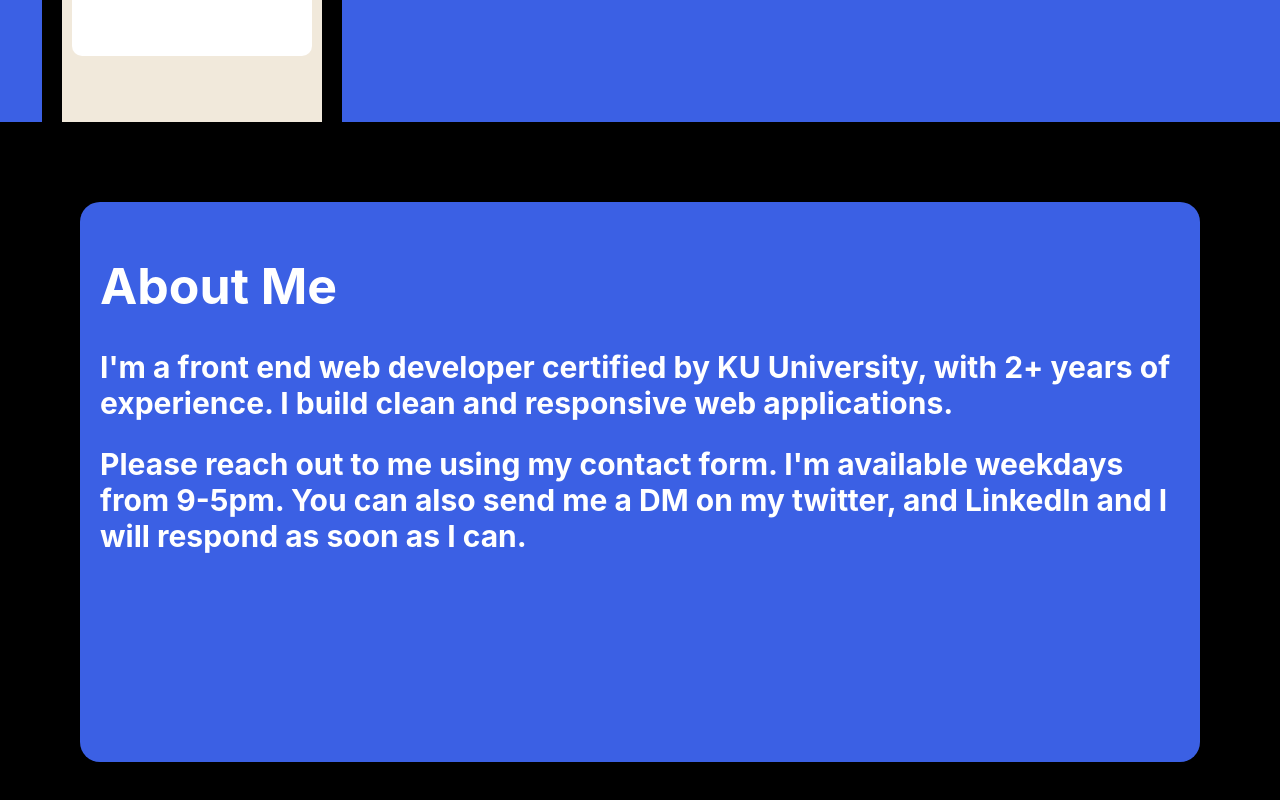
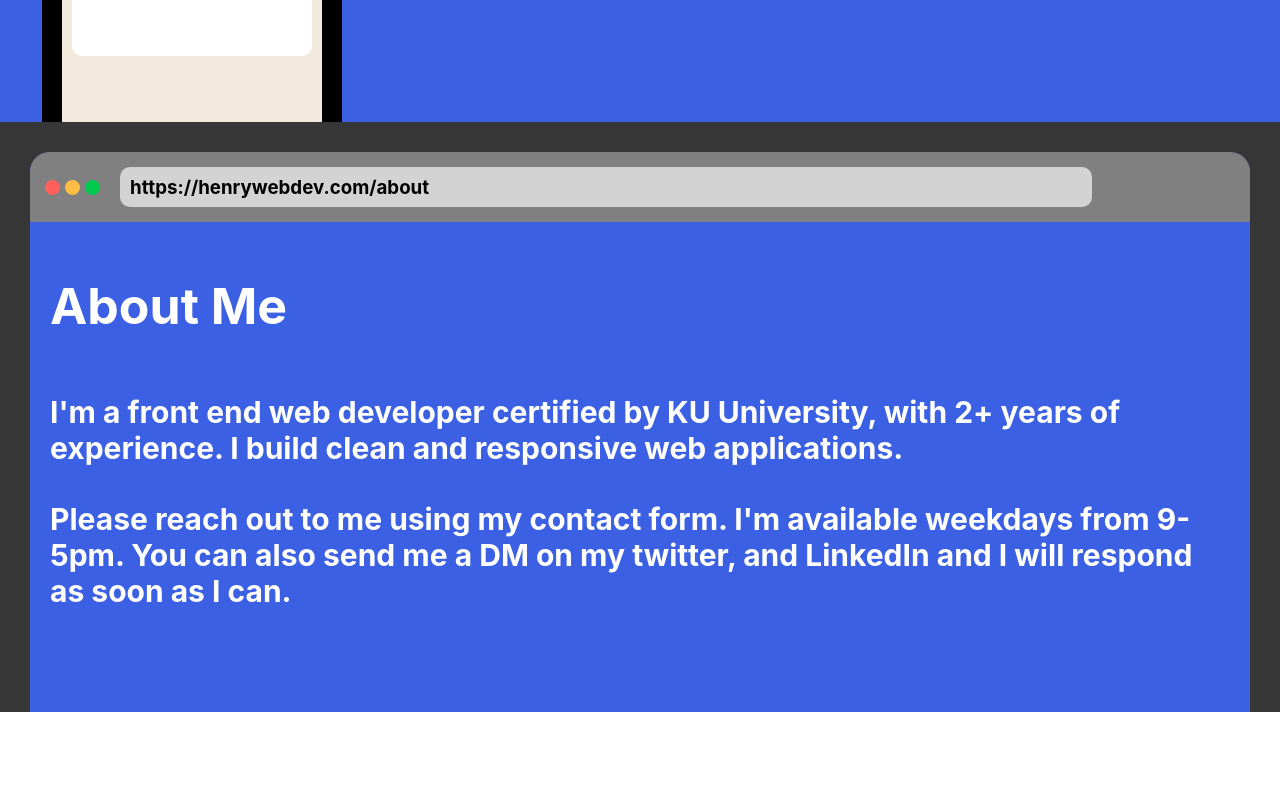
Before and after one commit to Henryrjung/henrywebdev, a React (Create React App) app in the folder client/: page / in a window 1280 px wide. Shown: the part 558-1358 px from the top of the page. After the commit the page ends 1270 px from the top, so only its background shows below. Built offline with nearby package versions, Linux system fonts and the light colour scheme.

Commit message:
updated home page and fixed loading error on projects

```diff
--- a/client/public/index.html
+++ b/client/public/index.html
@@ -24,7 +24,7 @@
       work correctly both with client-side routing and a non-root public URL.
       Learn how to configure a non-root public URL by running `npm run build`.
     -->
-    <title>React App</title>
+    <title>Henry Jung</title>
   </head>
   <body>
     <noscript>You need to enable JavaScript to run this app.</noscript>
--- a/client/src/components/nav/Nav.scss
+++ b/client/src/components/nav/Nav.scss
@@ -2,15 +2,20 @@
     display: flex;
     justify-content: space-between;
     align-items: center;
-    padding: 20px;
+    // padding: 50px;
+    padding: 20px 50px;
     height: 10vh;
-    background-color: #3B60E4;
+    // background-color: #3B60E4;
+    background-color: #363636;
+    // background-color: black;
     .title{
         display: flex;
         justify-content: center;
         align-items: center;
+        padding: 30px;
         .name{
             font-size: 50px;
+            font-weight: 600;
             text-decoration: none;
             color: white;
         }
@@ -19,12 +24,14 @@
         display: flex;
         justify-content: center;
         align-items: center;
+        padding: 30px;
         .link{
             display: inline-block;
             position: relative;
             text-decoration: none;
             color: white;
             font-size: 40px;
+            font-weight: 600;
             margin: 0px 10px;
         }
         .link:after {
--- a/client/src/components/project/Project.jsx
+++ b/client/src/components/project/Project.jsx
@@ -9,7 +9,7 @@ export default function Project({ project, img }) {
            <img src={img} alt="" />
         </div>
         <div className="cardBottom">
-           <h1 className='projectTitle'>{project.name}</h1>
+           <h1 className='cardTitle'>{project.name}</h1>
         </div>
       </a>
     </div>
--- a/client/src/components/project/Project.scss
+++ b/client/src/components/project/Project.scss
@@ -14,21 +14,25 @@
         text-decoration: none;
     }
     &:hover{
-        transform: scale(1.05);
+        transform: scale(1.02);
     }
     .cardTop{
         display: flex;
         max-height: 200px;
         img{
+            object-fit: cover;
             width: 400px;
-
+            min-height: 200px;
         }
     }
     .cardBottom{
         display: flex;
-        padding: 10px;
+        align-items: center;
+        justify-content: center;
+        min-height: 50px;
+        // padding: 10px;
         background-color: #f1e9db;
-        .projectTitle{
+        .cardTitle{
             margin: 0px;
             color: black;
             font-size: 30px;
--- /dev/null
+++ b/client/src/components/spinner/Spinner.jsx
@@ -0,0 +1,8 @@
+import React from 'react'
+import './Spinner.scss';
+
+export default function Spinner() {
+  return (
+    <div class="spinner"><div></div><div></div><div></div><div></div></div>
+  )
+}
--- /dev/null
+++ b/client/src/components/spinner/Spinner.scss
@@ -0,0 +1,35 @@
+.spinner {
+    display: flex;
+    width: 80px;
+    height: 80px;
+    margin: 20px;
+    padding: 30px;
+  }
+  .spinner div {
+    display: flex;
+    position: absolute;
+    width: 64px;
+    height: 64px;
+    margin: 8px;
+    border: 8px solid black;
+    border-radius: 50%;
+    animation: spinner 1.2s cubic-bezier(0.5, 0, 0.5, 1) infinite;
+    border-color: black transparent transparent transparent;
+  }
+  .spinner div:nth-child(1) {
+    animation-delay: -0.45s;
+  }
+  .spinner div:nth-child(2) {
+    animation-delay: -0.3s;
+  }
+  .spinner div:nth-child(3) {
+    animation-delay: -0.15s;
+  }
+  @keyframes spinner {
+    0% {
+      transform: rotate(0deg);
+    }
+    100% {
+      transform: rotate(360deg);
+    }
+  }
--- a/client/src/pages/Home.jsx
+++ b/client/src/pages/Home.jsx
@@ -26,17 +26,31 @@ export default function Home() {
             </div>
             <div className="right">
                <div className="about">
-                    <h1>Hi, I'm Henry</h1>
+                    <h1>Hi, I'm Henry...</h1>
                     <h2>Front End Web Developer</h2>
                     <h3>Experienced in building web applications with JavaScript, React, Node.js, and CSS. </h3>
                 </div>
             </div>
         </div>
+        {/* <div className="divider">
+
+        </div> */}
         <div className="bottom">
           <div className="bottomContainer">
-            <h1>About Me</h1>
-            <h2>I'm a front end web developer certified by KU University, with 2+ years of experience. I build clean and responsive web applications.</h2>
-            <h2>Please reach out to me using my contact form. I'm available weekdays from 9-5pm. You can also send me a DM on my twitter, and LinkedIn and I will respond as soon as I can.</h2>
+            <div className="actionDots">
+              <div className='dotClose'></div>
+              <div className='dotMin'></div>
+              <div className='dotExp'></div>
+              <div className="searchBox">
+                <h3>https://henrywebdev.com/about</h3>
+              </div>
+            </div>
+            <div className="textSection">
+              <h1>About Me</h1>
+              <h2>I'm a front end web developer certified by KU University, with 2+ years of experience. I build clean and responsive web applications.</h2>
+              <h2>Please reach out to me using my contact form. I'm available weekdays from 9-5pm. You can also send me a DM on my twitter, and LinkedIn and I will respond as soon as I can.</h2>
+            </div>
+
           </div>
         </div>
     </div>
--- a/client/src/pages/Home.scss
+++ b/client/src/pages/Home.scss
@@ -96,17 +96,70 @@
 
 
     }
+    // .divider{
+    //     display: flex;
+    //     background-color: black;
+    //     min-height: 40vh;
+    // }
     .bottom{
         display: flex;
         min-height: 70vh;
-        padding: 80px;
-        // background-color: #363636;
-        background-color: black;
+        padding: 30px;
+        padding-bottom: 0px;
+        background-color: #363636;
+        // background-color: black;
+        // background-color: #3B60E4;
         .bottomContainer{
             background-color: #3B60E4;
-            padding: 20px;
+            // background-color: #F1E9DB;
+            // padding: 20px;
             border-radius: 20px;
-            h1{
+            border-bottom-left-radius: 0px;
+            border-bottom-right-radius: 0px;
+            .actionDots{
+                display: flex;
+                justify-content: start;
+                align-items: center;
+                background-color: grey;
+                padding: 15px;
+                border-top-left-radius: 20px;
+                border-top-right-radius: 20px;
+                .dotClose{
+                    background-color: #FF605C;
+                    width: 15px;
+                    height: 15px;
+                    border-radius: 50%;
+                }
+                .dotMin{
+                    background-color: #FFBD44;
+                    width: 15px;
+                    height: 15px;
+                    border-radius: 50%;
+                    margin-left: 5px;
+                }
+                .dotExp{
+                    background-color: #00CA4E;
+                    width: 15px;
+                    height: 15px;
+                    border-radius: 50%;
+                    margin-left: 5px;
+                }
+                .searchBox{
+                    display: flex;
+                    align-items: center;
+                    background-color: lightgray;
+                    padding: 10px;
+                    width: 80%;
+                    height: 20px;
+                    margin-left: 20px;
+                    border-radius: 10px;
+                }
+            }
+            .textSection{
+                display: flex;
+                flex-direction: column;
+                padding: 20px;
+                h1{
                 font-size: 50px;
                 color: white;
             }
@@ -115,6 +168,8 @@
                 color: white;
                 margin-bottom: 10px;
             }
+            }
+
         }
     }
 }
--- a/client/src/pages/Portfolio.jsx
+++ b/client/src/pages/Portfolio.jsx
@@ -1,10 +1,10 @@
 import React, { useState, useEffect } from 'react'
 import './Portfolio.scss'
 import Project from '../components/project/Project'
+import Spinner from '../components/spinner/Spinner'
 
 
 export default function Portfolio() {
-  // const [user, setUser] = useState({});
   const [projects, setProjects] = useState({});
   const [isLoaded, setIsLoaded] = useState(false)
 
@@ -31,19 +31,26 @@ export default function Portfolio() {
   if(isLoaded) {
    return (
     <div className='portfolio'>
+      <div className="portfolioTitle">
+        <h1>Projects</h1>
+      </div>
       <div className="projects">
+        {/* ffcollect */}
       <Project project={projects[17]} img="assets/ffcollect.png"/>
+      {/* stonker */}
       <Project project={projects[17]} img="assets/stonkerlogin.png"/>
+      {/* serialsearch */}
       <Project project={projects[28]} img="assets/Search_Screen.png"/>
+      {/* password generator */}
       <Project project={projects[2]} img="assets/passwordgenerator.png"/>
       </div>
-      {/* ffcollect */}
-
     </div>
   )
   }
   return(
-    <h1>not loaded</h1>
+    <div className='notLoadedDiv'>
+      {/* <Spinner /> */}
+    </div>
   )
 
 }
--- a/client/src/pages/Portfolio.scss
+++ b/client/src/pages/Portfolio.scss
@@ -18,5 +18,14 @@
         justify-content: space-between;
         align-items: center;
         flex-wrap: wrap;
+        margin-top: 40px;
     }
 }
+
+.notLoadedDiv{
+    display: flex;
+    justify-content: center;
+    align-items: center;
+    background-color: #3B60E4;
+    min-height: 100vh;
+}
```
Also changed, not shown: 2 other files (tests, documents, lock files or other folders).
